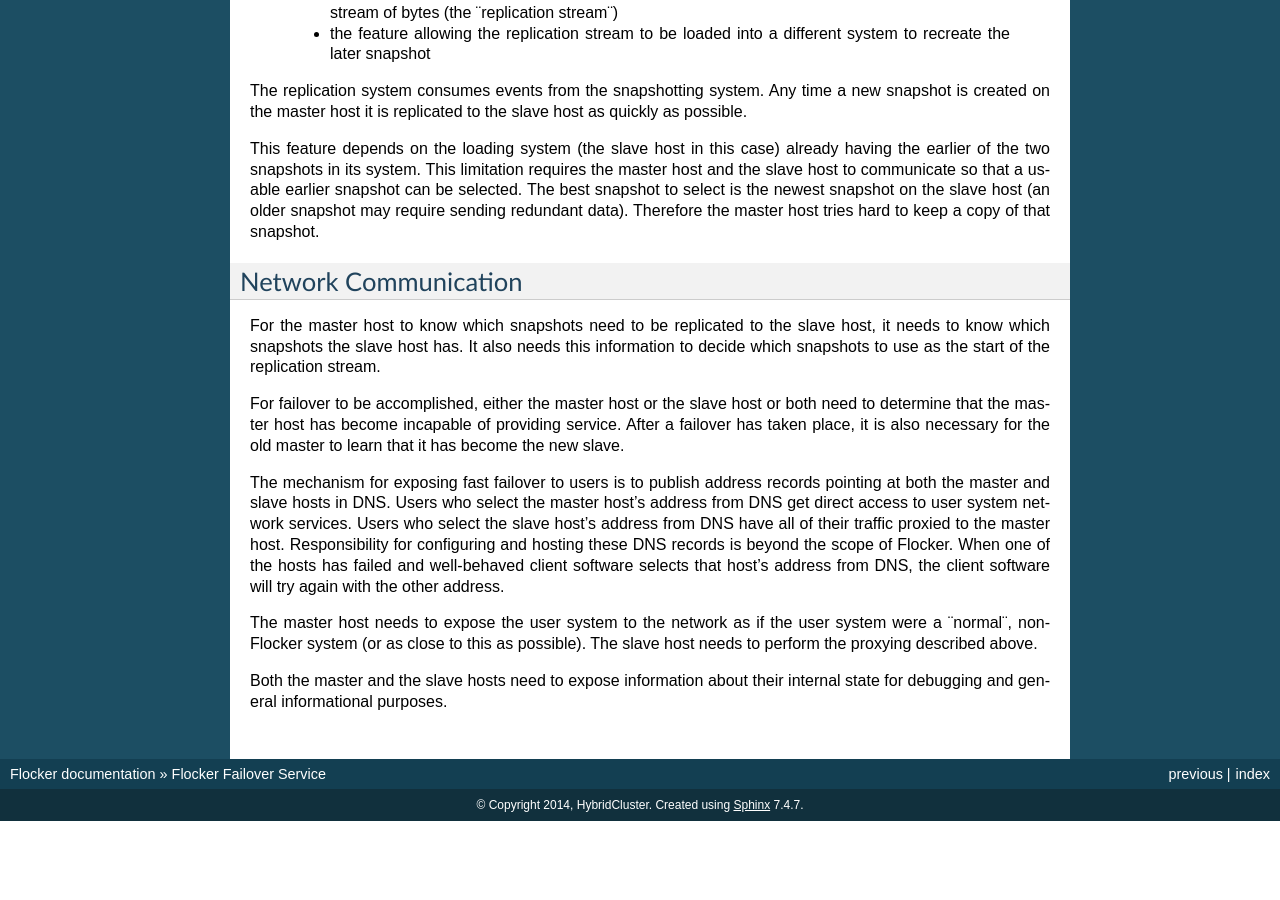
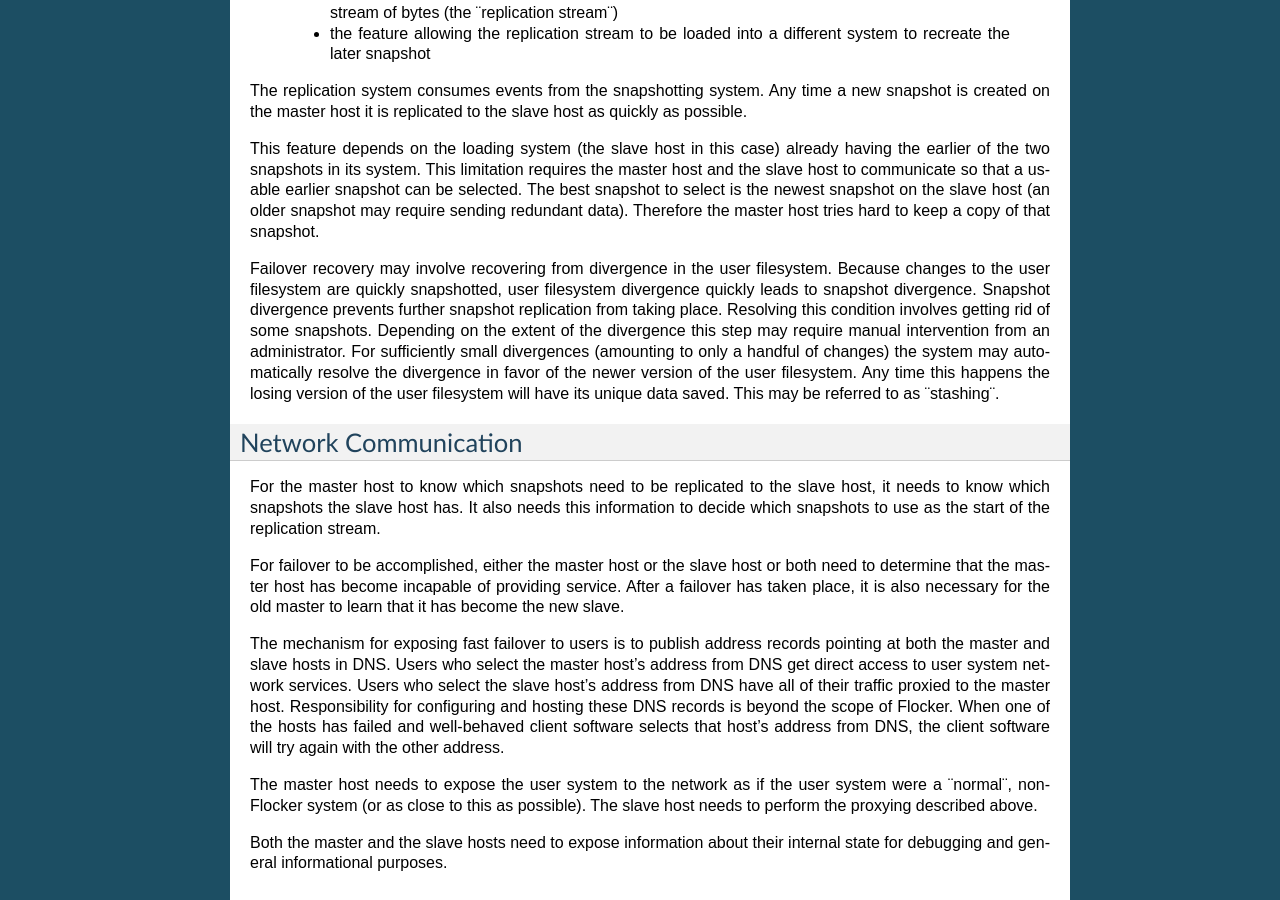
Before and after one commit to ClusterHQ/flocker, a Sphinx documentation site: the page built from docs/architecture.rst, in a window 1280 px wide and 900 px high, scrolled down 1924 px. Built offline with Sphinx 7.4.7, drawn with Linux system fonts in a browser that asks for light colours; before the commit the page ends 2745 px from its top, so only the background shows below that.

Commit message:
talk a little bit about how failover and replication relate

```diff
--- a/docs/architecture.rst
+++ b/docs/architecture.rst
@@ -109,6 +109,15 @@ This limitation requires the master host and the slave host to communicate so th
 The best snapshot to select is the newest snapshot on the slave host (an older snapshot may require sending redundant data).
 Therefore the master host tries hard to keep a copy of that snapshot.
 
+Failover recovery may involve recovering from divergence in the user filesystem.
+Because changes to the user filesystem are quickly snapshotted, user filesystem divergence quickly leads to snapshot divergence.
+Snapshot divergence prevents further snapshot replication from taking place.
+Resolving this condition involves getting rid of some snapshots.
+Depending on the extent of the divergence this step may require manual intervention from an administrator.
+For sufficiently small divergences (amounting to only a handful of changes) the system may automatically resolve the divergence in favor of the newer version of the user filesystem.
+Any time this happens the losing version of the user filesystem will have its unique data saved.
+This may be referred to as ¨stashing¨.
+
 
 Network Communication
 =====================
```
